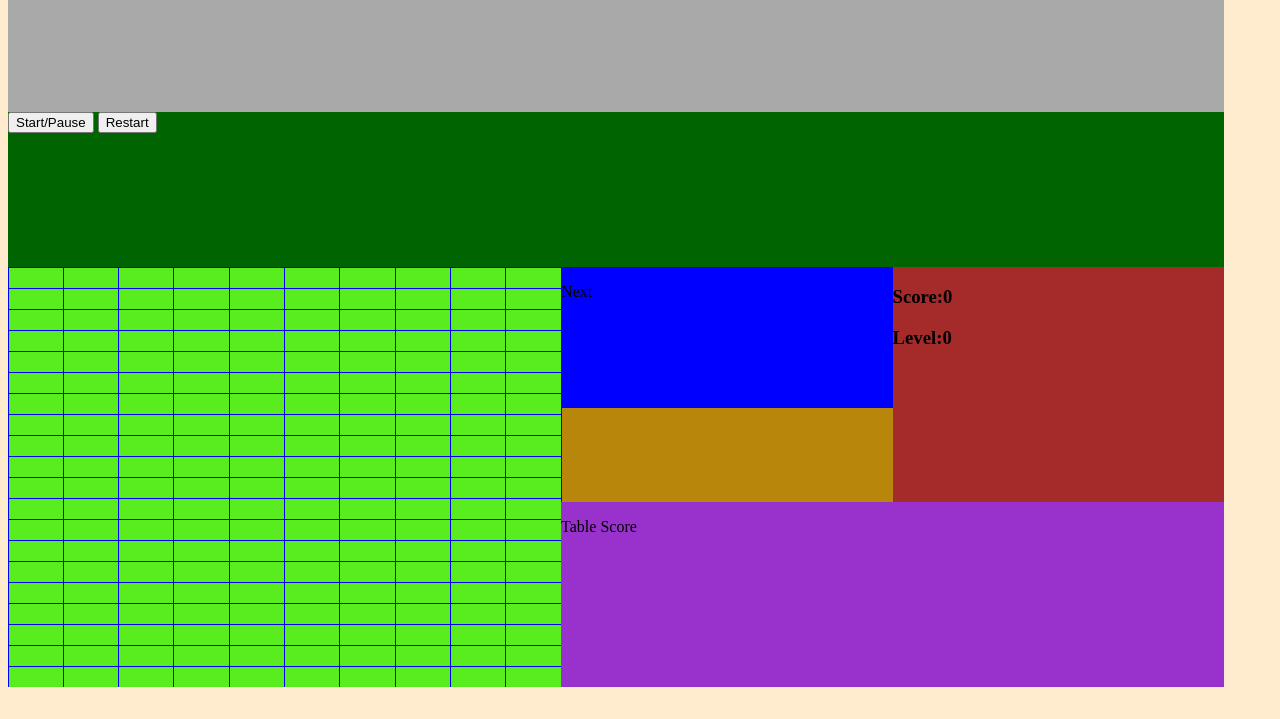
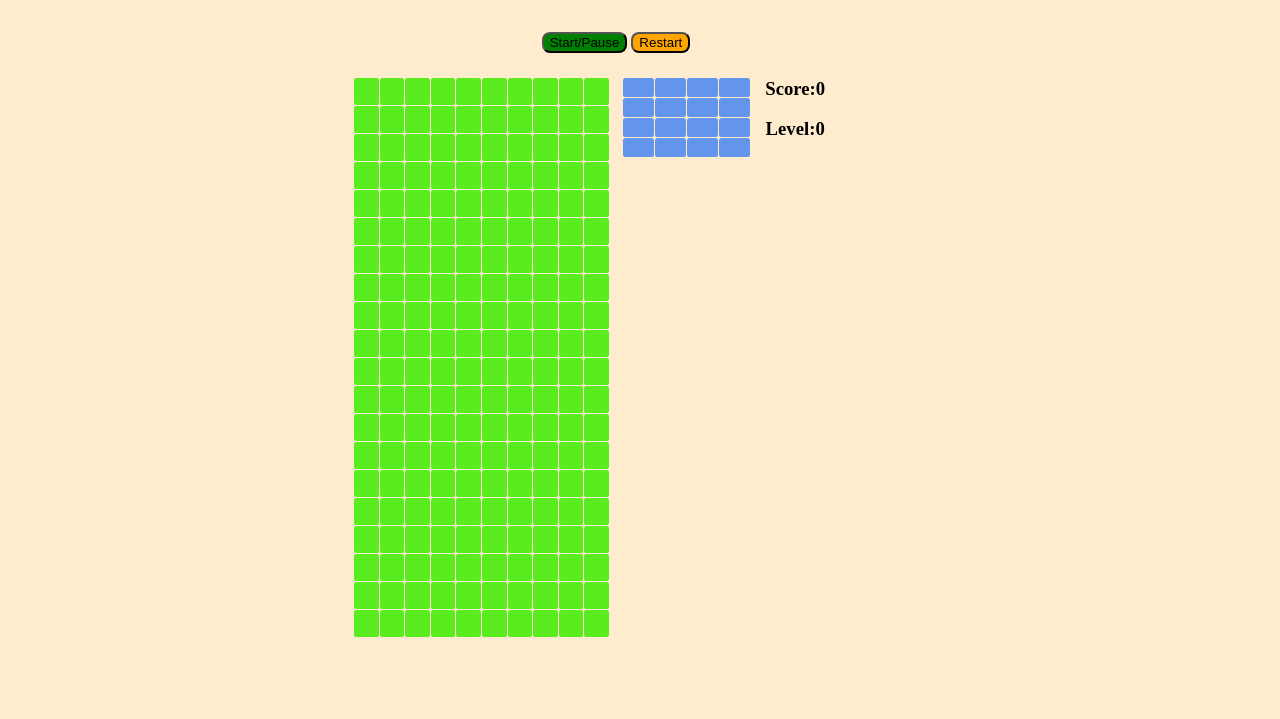
Before and after one commit to amitko92/Tetris, a plain HTML site: page app.html in a window 1280 px wide. Shown: the part 81-800 px from the top of the page. Drawn offline with Linux system fonts and the light colour scheme.

Commit message:
finished on html and css

```diff
--- a/app.html
+++ b/app.html
@@ -13,7 +13,7 @@
 
         <div class="title-div">
             <p class="title-p">
-                Tetris
+                <h1>Tetris</h1>
             </p>
         </div>
 
@@ -28,9 +28,11 @@
             <h3 class="h3">Level:<span id="level">0</span></h3>
             </div>
 
-            <div class="next-div">
-                <p>Next</p>
             <div class="mini-grid">
+                <div class="mini-item"></div>
+                <div class="mini-item"></div>
+                <div class="mini-item"></div>
+                <div class="mini-item"></div>
                 <div class="mini-item"></div>
                 <div class="mini-item"></div>
                 <div class="mini-item"></div>
@@ -45,11 +47,8 @@
                 <div class="mini-item"></div>
             </div>
         </div>
-        </div>
 
-        <div class="table-score-div">
-            <p>Table Score</p>
-        </div>
+
 
         <div class="tetris-grid">
             <div class="item"></div>
--- a/appRe/script.js
+++ b/appRe/script.js
@@ -1,7 +1,16 @@
 document.addEventListener('DOMContentLoaded', ()=>{
 
     const grid = document.querySelector('.tetris-grid')
-
+    let squares = Array.from(document.querySelectorAll('.tetris-grid grid div'))
+    const scoreDisplay = document.querySelector('#score')
+    const levelDisplay = document.querySelector('#level')
+    const startBtn = document.querySelector('#start-button')
+    const restartBtn = document.querySelector('#restart-button')
+    const width = 10
+    let nextRandom = 0
+    let timerId
+    let score = 0
+    let level = 0
 
 
 
--- a/appRe/style.css
+++ b/appRe/style.css
@@ -5,72 +5,85 @@ body{
 .window{
     width: 95vw;
     height: 95vh;
-    background-color: blue;
     display: grid;
 }
 
 .title-div{
-    background-color: darkgray;
     grid-row: 1;
     grid-column-start: 1;
     grid-column-end: 3;
+    height: 10vh;
+    text-align: center;
 }
 
 
 .buttons-div{
-    background-color: darkgreen;
     grid-row: 2;
     grid-column-start: 1;
     grid-column-end: 3;
+    height: fit-content;
+    text-align: center;
 }
 
 .tetris-grid{
     grid-column: 1;
     grid-row: 3/5;
     display: grid;
-    /*height: 80vh;
-    width: 40vw;
-    */
+    height:70vh ;
+    width: 20vw;
+    margin-left: auto;
     grid-template-columns: repeat(10,1fr)
 }
 
 .item{
     background-color: rgb(89, 236, 31);
     margin: 0.5px;
+    border-radius: 0.2vh;
+    border-radius: 0.2vw;
 }
 
 .sidebar{
     display: grid;
     grid-template-columns: 1fr 1fr;
+    margin-left: 1vw;
+    width: 20vw;
+    height: 30vh;
 }
 
-.next-div{
+.mini-grid{
     display: grid;
-    grid-column: 1;
-    grid-row: 1;
+    grid-template-columns: repeat(4,1fr);
+    height: 10vh;
+    width: 10vw;
+}
+
+.mini-item{
+    background-color: cornflowerblue;
+    border-radius: 0.2vh;
+    border-radius: 0.2vw;
+    margin: 0.5px;
 }
 
 .score-div{
     grid-column: 2;
     grid-row: 1;
-    background-color: brown;
+    height: 20vh;
+    text-align: center;
 }
 
-.mini-grid{
-    display: grid;
-    grid-template-columns: repeat(3,1fr);
-    height: 100%;
-    width: 100%;
-
+.h3{
+    margin-top: 0vh;
+    margin-right: 3vw;
 }
 
-.mini-item{
-    background-color: darkgoldenrod;
-    margin: 0.5px;
-    height: 100%;
-    width: 100%;
+button{
+    border-radius: 1vh;
 }
 
-.table-score-div{
-    background-color: darkorchid;
+#start-button{
+    background-color: green;
 }
+
+#restart-button{
+    background-color: orange;
+}
```
Lines whose indentation alone changed are shown as unchanged.
